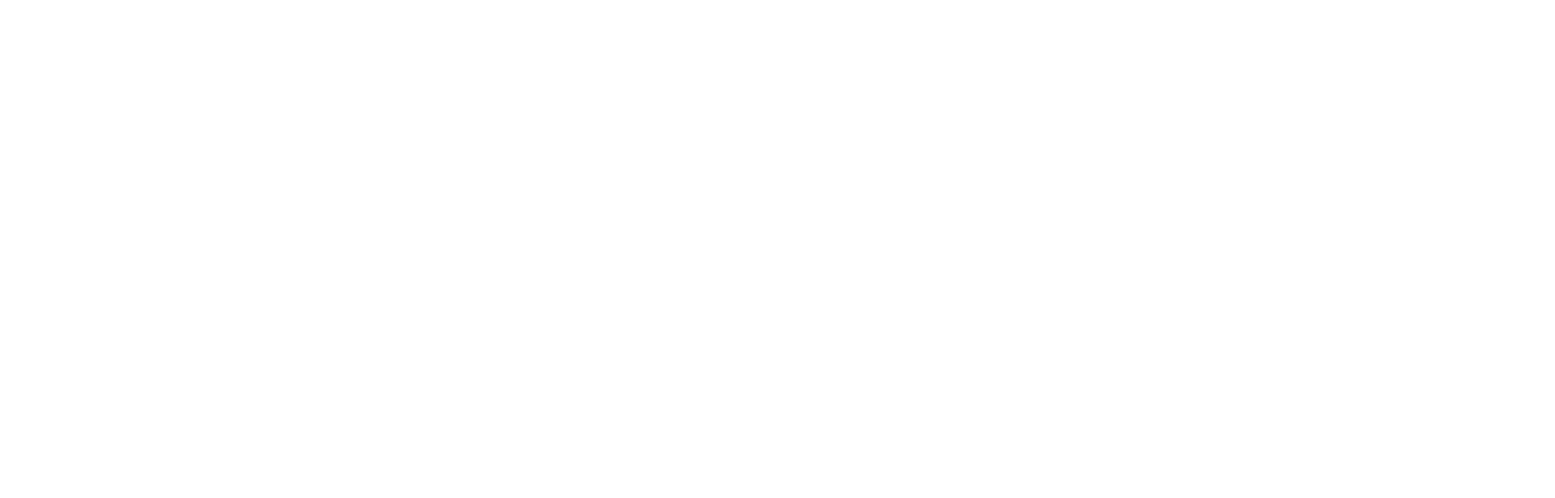
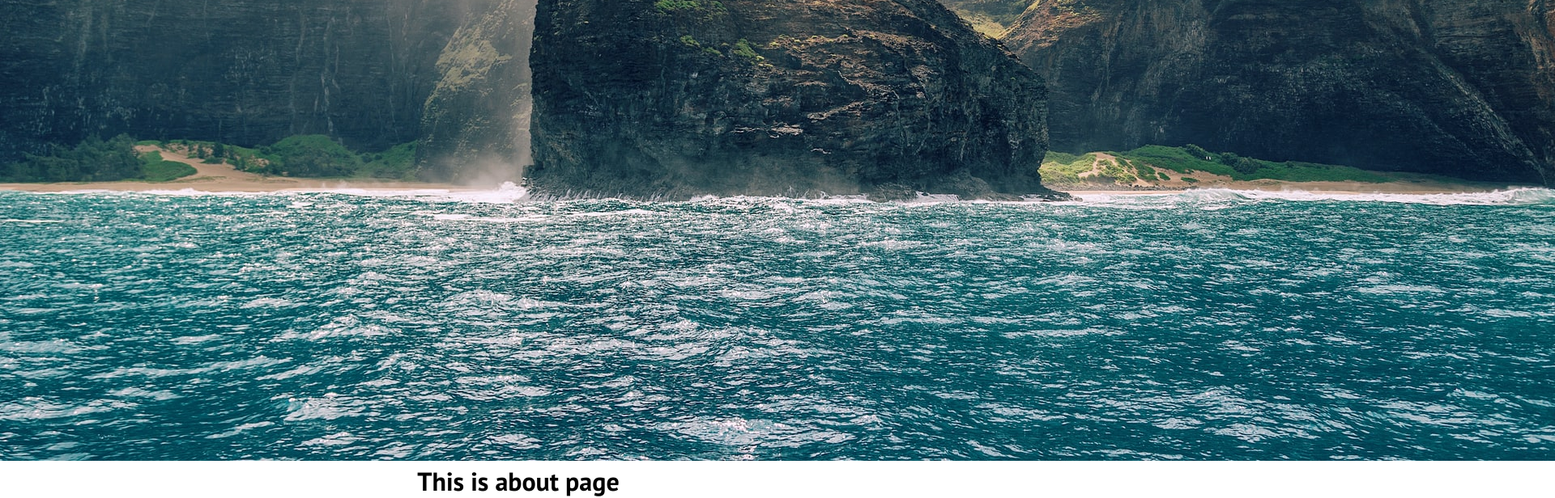
Before and after one commit to Zatom01/portfolio101, a React (Create React App) app: page /about in a window 1280 px wide. Shown: the part 590-1206 px from the top of the page at 81% size, 1920 px wide, since content can reach past the window. Before the commit the page ends 800 px from the top, so only its background shows below. Built offline with nearby package versions, Linux system fonts and the light colour scheme.

Commit message:
added background image for different components

```diff
--- a/src/App.js
+++ b/src/App.js
@@ -4,6 +4,7 @@
 import {BrowserRouter as Router, Switch, Route} from 'react-router-dom'
 import {Home} from './components/Home'
 import Contact from './components/Contact';
+import About from './components/About';
 
 
 function App() {
@@ -12,16 +13,22 @@
     <Router>
       <Navbar />
       <Switch>
+
         <Route path ='/' exact component={Home} />
         <Route path='/resume' component ={()=>{
           window.location.replace("https://docs.google.com/document/d/1gqNkd1lzcGV0BBAbKde0F4NNN579jn897dpVBPXyJSQ/edit?usp=sharing");
           return null;
         }} />
 
+
+
+
+
         <Route path='/blog' component ={()=>{
           window.location.replace("https://zatom01.github.io/");
           return null;
         }} />
+        <Route path='/about' exact component={About} />
 
         <Route path='/contact' exact component={Contact} />
 
--- /dev/null
+++ b/src/components/About.css
@@ -0,0 +1,4 @@
+image {
+  width: 100%;
+  height: 100%;
+}
--- /dev/null
+++ b/src/components/About.js
@@ -0,0 +1,14 @@
+import React from 'react'
+import './About.css'
+
+function About() {
+    return (
+        <div className="about__container">
+            <img src="images/img-home.jpg"/>
+            <h1>This is about page</h1>
+
+        </div>
+    )
+}
+
+export default About
--- a/src/components/Contact.js
+++ b/src/components/Contact.js
@@ -4,7 +4,7 @@
 function Contact() {
     return (
         <div className ="contact__container">
-            <video src='/videos/video-2.mp4' autoPlay loop muted />
+            <img src='images/img-9.jpg'/>
             <h1>NICE TO MEET YOU ! </h1>
         </div>
     )
```
Also changed, not shown: 1 other file (tests, documents, lock files or other folders).
